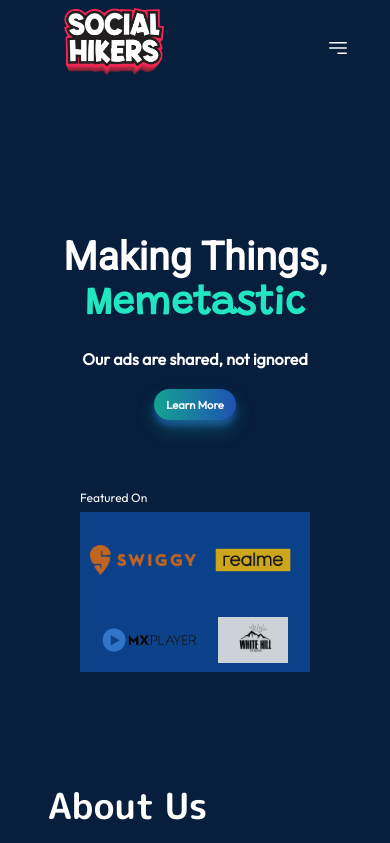
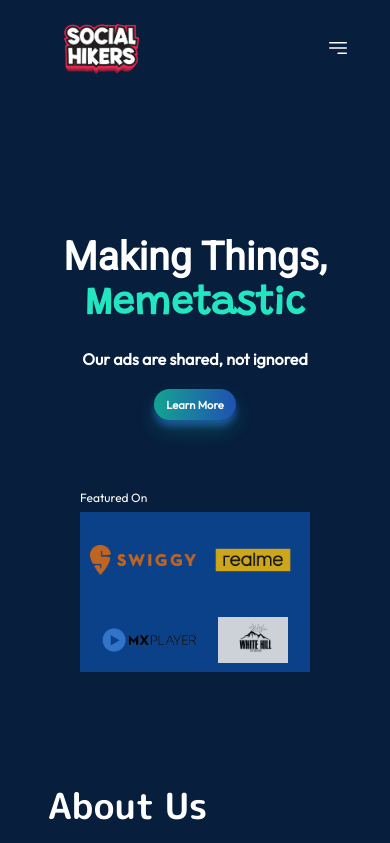
Before and after one commit to Kirito-012/social-hikers, a Next.js app: page / in a window 390 px wide. Shown: the top 843 px of the page. Built offline with nearby package versions, Linux system fonts and the light colour scheme; a web font is replaced by a local one.

Commit message:
third commit

```diff
--- a/src/app/styles/Contact.module.css
+++ b/src/app/styles/Contact.module.css
@@ -7,7 +7,7 @@
 		padding-bottom: 7rem;
 	}
 	.contact__heading {
-		font-size: 2.75rem;
+		font-size: 2rem;
 	}
 	.contact_wrapper {
 		justify-content: center;
@@ -23,6 +23,9 @@
 	.contact_info_formbg {
 		width: 17rem;
 		height: 43rem;
+	}
+        .info__heading {
+		font-size: 1.5rem;
 	}
         .Contact_info_form_input__container{
                 flex-wrap: nowrap;
--- a/src/app/styles/Header.module.css
+++ b/src/app/styles/Header.module.css
@@ -12,6 +12,11 @@
 	}
 	.header__section {
 		padding: 0.5rem 0;
+	}
+	.header__logo {
+		margin-top: 1rem;
+		height: 50px;
+		width: auto;
 	}
 	.container2 {
 		padding: 0 4rem;
@@ -113,6 +118,7 @@
 		padding: 0.75rem 0;
 	}
 	.header__logo {
+		margin-top: 0.25rem;
 		height: 50px;
 		width: auto;
 	}
```
